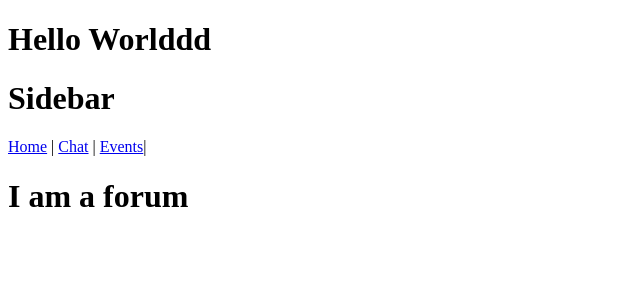
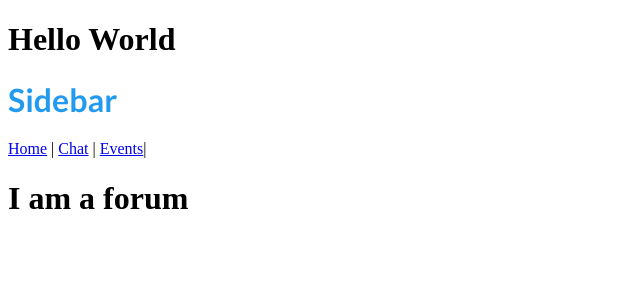
Before and after one commit to Team-Scar/Lingo-Lingo, a React (Create React App) app in the folder client/: page / in a window 1280 px wide. Shown: the top 300 px of the page, without its empty margins (0-640 px from the left). Built offline with nearby package versions, Linux system fonts and the light colour scheme.

Commit message:
added global scss file, sidebar scss file, and global scss variables

```diff
--- a/client/public/index.html
+++ b/client/public/index.html
@@ -4,6 +4,9 @@
   <meta charset="UTF-8">
   <meta http-equiv="X-UA-Compatible" content="IE=edge">
   <meta name="viewport" content="width=device-width, initial-scale=1.0">
+  <link rel="preconnect" href="https://fonts.googleapis.com">
+  <link rel="preconnect" href="https://fonts.gstatic.com" crossorigin>
+  <link href="https://fonts.googleapis.com/css2?family=Lato:ital,wght@0,100;0,300;0,400;0,700;0,900;1,100;1,300;1,400;1,700;1,900&family=Roboto:ital,wght@0,100;0,300;0,400;0,500;0,700;0,900;1,100;1,300;1,400;1,500;1,700;1,900&display=swap" rel="stylesheet">
   <title>React App</title>
 </head>
 <body>
--- a/client/src/App.jsx
+++ b/client/src/App.jsx
@@ -7,7 +7,7 @@ import Sidebar from './components/sidebar/Sidebar.jsx';
 const App = () => {
   return (
     <div>
-      <h1>Hello Worlddd</h1>
+      <h1>Hello World</h1>
       {/* Home Page */}
       <Sidebar />
       <BrowserRouter>
--- a/client/src/components/sidebar/Sidebar.jsx
+++ b/client/src/components/sidebar/Sidebar.jsx
@@ -1,10 +1,15 @@
 import React from 'react';
 import { BrowserRouter, Routes, Route, Link } from 'react-router-dom';
+
+import './sidebar.scss';
+
+import '../../global.scss';
 
 const Sidebar = () => {
   return (
     <div>
-      <h1>Sidebar</h1>
+      <h1 className='header'>Sidebar</h1>
+
       <BrowserRouter>
         <nav>
           <Link to='/'>Home</Link> | <Link to='/livechat'>Chat</Link> |{' '}
--- /dev/null
+++ b/client/src/components/sidebar/sidebar.scss
@@ -0,0 +1,6 @@
+@use '../../global';
+
+.header {
+  color: global.$color-dark-blue;
+  font-family: global.$authenticationPage;
+}
--- /dev/null
+++ b/client/src/global.scss
@@ -0,0 +1,9 @@
+// Global Variables
+// Color Scheme
+$color-dark-blue: #229AEF;
+$color-light-blue: #73E0FE;
+$color-grey: #4E5C6E;
+
+// Default Fonts
+$authenticationPage: 'Lato', sans-serif;
+$mainBody: 'Roboto', sans-serif;
```
